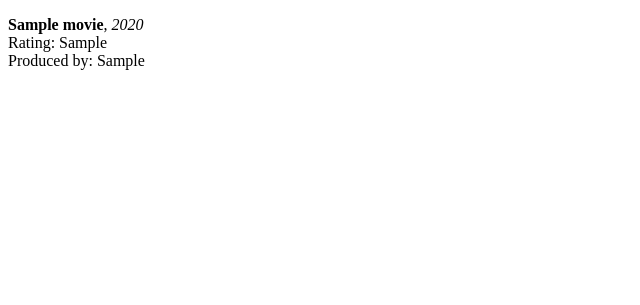
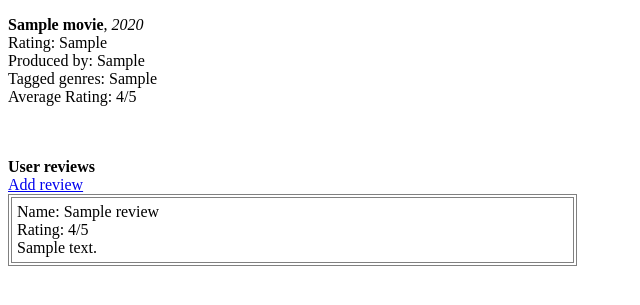
Before and after one commit to kod3r/ucla-cs143, a PHP site: page /movie-view.php?id=1 in a window 1280 px wide. Shown: the top 305 px of the page, without its empty margins (0-640 px from the left). Run offline with PHP 8.4, Linux system fonts and the light colour scheme; tables that the repository leaves empty hold one stand-in row (values such as "Sample post"); some libraries are stand-ins or nearby versions.

Commit message:
Add genres, average rating, and comments to movie pages

```diff
--- a/project-1c/movie-view.php
+++ b/project-1c/movie-view.php
@@ -27,6 +27,22 @@
 	WHERE MovieDirector.mid = :id
 ';
 
+$genre_sql = 'SELECT DISTINCT(genre)
+	FROM MovieGenre
+	WHERE mid = :id
+';
+
+$avg_rating_sql = 'SELECT AVG(rating)
+	FROM Review
+	WHERE mid = :id
+';
+
+$comments_sql = 'SELECT name, CONCAT(rating, "/5") as rating, comment
+	FROM Review
+	WHERE mid = :id
+	ORDER BY time DESC
+';
+
 $sth = $dbh->prepare( $cast_sql );
 $sth->execute( array( ':id' => $id ) );
 $cast = $sth->fetchAll( PDO::FETCH_ASSOC );
@@ -34,6 +50,30 @@
 $sth = $dbh->prepare( $director_sql );
 $sth->execute( array( ':id' => $id ) );
 $directors = $sth->fetchAll( PDO::FETCH_ASSOC );
+
+$sth = $dbh->prepare( $genre_sql );
+$sth->execute( array( ':id' => $id ) );
+$genres = $sth->fetchAll( PDO::FETCH_COLUMN, 0 );
+
+$sth = $dbh->prepare( $avg_rating_sql );
+$sth->execute( array( ':id' => $id ) );
+$avg_rating = $sth->fetchAll( PDO::FETCH_COLUMN, 0 );
+$avg_rating = $avg_rating[0] ? (int)$avg_rating[0] : '--';
+
+$sth = $dbh->prepare( $comments_sql );
+$sth->execute( array( ':id' => $id ) );
+$comments = $sth->fetchAll( PDO::FETCH_ASSOC );
+
+if ( sizeof( $comments ) > 0 ) {
+	$comments_html = '';
+	foreach ( $comments as $c ) {
+		$comments_html .= '<div style="border: 4px double gray;"><p style="margin: 5px">';
+		$comments_html .= 'Name: '   . $c['name']   . '<br>';
+		$comments_html .= 'Rating: ' . $c['rating'] . '<br>';
+		$comments_html .= $c['comment'];
+		$comments_html .= '</p></div>';
+	}
+}
 
 ?>
 <!DOCTYPE html>
@@ -48,10 +88,22 @@
 			Rating: <?php echo $movie['rating']; ?>
 			<br>
 			Produced by: <?php echo $movie['company']; ?>
+			<br>
+			Tagged genres: <?php echo implode( ', ', $genres ); ?>
+			<br>
+			Average Rating: <?php echo $avg_rating; ?>/5
 		</p>
 
 		<?php echo render_table( $directors, PERSON_VIEW, 'id', 'Name', 'Directed By', false ); ?>
 		<br>
 		<?php echo render_table( $cast, PERSON_VIEW, 'id', 'Name', 'Film Cast' ); ?>
+		<br>
+		<div style="width: 45%;">
+			<strong>User reviews</strong>
+			<br>
+			<!-- @TODO: link to comment page -->
+			<a href="#" style="margin-right: 5px;">Add review</a>
+			<?php echo $comments_html; ?>
+		</div>
 	</body>
 </html>
```
